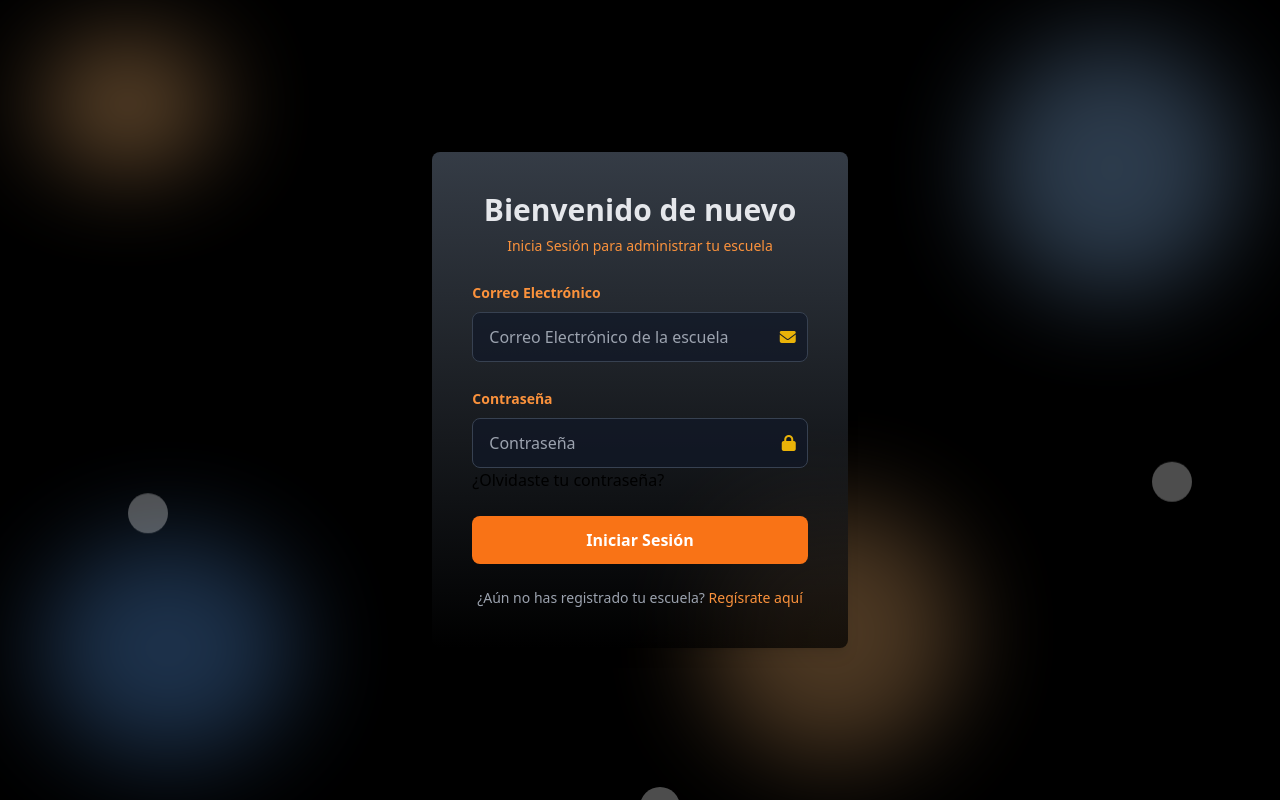
After one commit to KevinAlejandroParra/clasmment-academy, a PHP site: page /login_escuela.php in a window 1280 px wide. The commit adds this page. Run offline with PHP 8.4, Linux system fonts and the light colour scheme; some libraries are stand-ins or nearby versions.

Commit message:
register and login escuela functional

```diff
--- a/SQL/classment-academy.sql
+++ b/SQL/classment-academy.sql
@@ -13,9 +13,12 @@ CREATE TABLE `roles` (
 CREATE TABLE `escuelas` (
   `escuela_id` INT NOT NULL PRIMARY KEY AUTO_INCREMENT,
   `escuela_nombre` VARCHAR(100) NOT NULL,
+  `escuela_documento` ENUM ('NIT') NOT NULL,
   `escuela_descripcion` TEXT,
   `escuela_telefono` VARCHAR(20) NOT NULL,
   `escuela_direccion` TEXT NOT NULL,
+  `escuela_correo` VARCHAR (100)  NOT NULL,
+  `escuela_password`  VARCHAR (255) NOT NULL,
   `escuela_imagen_url` VARCHAR(255) DEFAULT '/IMG/escuelas/nf.jpg',
   `escuela_fecha_creacion` TIMESTAMP DEFAULT CURRENT_TIMESTAMP,
   `escuela_estado` ENUM('activo', 'inactivo') DEFAULT 'activo'
--- /dev/null
+++ b/login_escuela.php
@@ -0,0 +1,159 @@
+<?php
+session_start();
+require "PHP/conexion.php";
+
+if($_SERVER["REQUEST_METHOD"] === "POST"){
+
+    //valores requeridos para el inicio de sesión
+    $user = $_POST["escuela_correo"];
+    $pass = $_POST["escuela_password"];
+
+    //sonculta sql
+    $escuela_query = "SELECT * FROM `escuelas` WHERE escuela_correo = :correo AND escuela_estado = :estado";
+    $stmt = $conn->prepare($escuela_query);
+    $stmt->bindValue(":correo",$user, PDO::PARAM_STR);
+    $stmt->bindValue(":estado", "activo", PDO::PARAM_STR);
+    $stmt->execute();
+
+    $escuela = $stmt->fetch(PDO::FETCH_ASSOC);
+
+    //verificar la contraseña encriptada
+    if($escuela){
+        if(password_verify($pass,$escuela['escuela_password'])){
+
+            //guardar información de la escuela al iniciar
+            $_SESSION['escuela_id'] = $escuela['escuela_id'];
+            $_SESSION['escuela_nombre'] = $escuela['escuela_nombre'];
+            $_SESSION['escuela_documento'] = $escuela['escuela_documento'];
+            $_SESSION['escuela_descripcion'] = $escuela['escuela_descripcion'];
+            $_SESSION['escuela_telefono'] = $escuela['escuela_telefono'];
+            $_SESSION['escuela_direccion'] = $escuela['escuela_direccion'];
+            $_SESSION['escuela_correo'] = $escuela['escuela_correo'];
+            $_SESSION['escuela_password'] = $escuela['escuela_password'];
+            $_SESSION['escuela_imagen_url'] = $escuela['escuela_imagen_url'];
+            $_SESSION['escuela_fecha_creacion'] = $escuela['escuela_fecha_creacion'];
+
+            //realizado correctamente
+            echo "Inicio de sesión exitoso";
+            //redirigir al index
+            header("Location: index.php");
+            exit;
+        } else {
+            echo "Correo electrónico o contraseña de su escuela incorrectos";
+        }
+    } else {
+        echo "Correo electrónico o contraseña de su escuela incorrectos";
+    }
+}
+?>
+
+<!DOCTYPE html>
+<html lang="en">
+<head>
+    <meta charset="UTF-8">
+    <meta name="viewport" content="width=device-width, initial-scale=1.0">
+    <title>Login Escuela</title>
+    <script src="https://cdn.tailwindcss.com"></script>
+    <link rel="stylesheet" href="https://cdnjs.cloudflare.com/ajax/libs/font-awesome/6.4.0/css/all.min.css" integrity="sha512-iecdLmaskl7CVkqkXNQ/ZH/XLlvWZOJyj7Yy7tcenmpD1ypASozpmT/E0iPtmFIB46ZmdtAc9eNBvH0H/ZpiBw==" crossorigin="anonymous" referrerpolicy="no-referrer" />
+    <link rel="shortcut icon" href="IMG/logo_mini.png" type="image/x-icon">
+    <style>
+    .gradient-circle {
+      position: absolute;
+      border-radius: 50%;
+      filter: blur(50px);
+    }
+
+    body {
+      margin: 0;
+      height: 100vh;
+      background-color: #1e3c72;
+      overflow: hidden;
+    }
+
+    .bubble-container {
+      position: absolute;
+      width: 100%;
+      height: 100%;
+      pointer-events: none; /* Para que las burbujas no interfieran con los elementos interactivos */
+    }
+
+    .bubble {
+      position: absolute;
+      bottom: -100px;
+      width: 40px;
+      height: 40px;
+      background: rgba(255, 255, 255, 0.3);
+      border-radius: 50%;
+      animation: rise 10s infinite ease-in-out;
+    }
+
+    @keyframes rise {
+      0% { transform: translateY(0); }
+      100% { transform: translateY(-1200px); }
+    }
+  </style>
+
+</head>
+<div class="bg-black min-h-screen relative overflow-hidden">
+    <!-- Círculos de gradiente -->
+    <div class="gradient-circle w-44 h-32 bg-orange-300 top-10 left-10 opacity-40"></div>
+    <div class="gradient-circle w-64 h-64 bg-blue-300 top-10 right-10 opacity-30"></div>
+    <div class="gradient-circle w-64 h-56 bg-blue-400 bottom-10 left-10 opacity-30"></div>
+    <div class="gradient-circle w-64 h-64 bg-orange-300 bottom-10 right-1/4 opacity-30"></div>
+
+<body class="bg-black min-h-screen relative overflow-hidden" >
+  <!-- Contenedor de burbujas -->
+  <div class="bubble-container">
+    <div class="bubble" style="left: 10%; animation-duration: 12s; animation-delay: 2s;"></div>
+    <div class="bubble" style="left: 30%; animation-duration: 10s; animation-delay: 0s;"></div>
+    <div class="bubble" style="left: 50%; animation-duration: 15s; animation-delay: 4s;"></div>
+    <div class="bubble" style="left: 70%; animation-duration: 8s; animation-delay: 6s;"></div>
+    <div class="bubble" style="left: 90%; animation-duration: 14s; animation-delay: 1s;"></div>
+  </div>
+
+  <!--Contenedor de login-->
+  <div class="flex items-center justify-center min-h-screen relative z-10">
+    <div class="w-full-w-lg- p-8">
+        <div class="bg-gradient-to-b from-gray-600/70 to-black/70 p-10 rounded-lg backdrop-blur-lg shadow-lg space-y-6">
+            <div class="text-center">
+                <h2 class="font-bold text-3xl text-gray-200">Bienvenido de nuevo</h2>
+                <p class="text-sm mt-2 text-orange-400">Inicia Sesión para administrar tu escuela</p>
+            </div>
+
+            <!--espacio para el próximo div y evitar errores-->
+            <form action="login_escuela.php" method="post" class="space-y-6">
+                <div class="space-y-2"> <label for="escuela_correo" class="text-sm font-semibold text-orange-400">Correo Electrónico</label>
+                  <div class="relative">
+                     <input type="email" id="escuela_correo" name="escuela_correo" placeholder="Correo Electrónico de la escuela"
+                     class="w-full px-4 py-3 bg-gray-900/70 border border-gray-700 rounded-lg focus:outline-none focus:ring-2 focus:ring-orange-400 text-white" required>
+                     <i class="fa fa-envelope absolute top-1/2 right-3 transform -translate-y-1/2 text-yellow-500"></i>
+                  </div>
+                </div>
+
+                <div class="space-y-2">
+                    <label for="escuela_password" class="text-sm font-semibold text-orange-400">Contraseña</label>
+                      <div class="relative">
+                         <input type="password" id="usuario_password" name="usuario_password" placeholder="Contraseña"
+                         class="w-full px-4 py-3 bg-gray-900/70 border border-gray-700 rounded-lg focus:outline-none focus:ring-2 focus:ring-orange-400 text-white" required>
+                         <i class="fa fa-lock absolute top-1/2 right-3 transform -translate-y-1/2 text-yellow-500"></i>
+                      </div>
+                </div>
+
+                <a href="PHP/recovery.php" clas="text-sm mt-2 text-orange-400">¿Olvidaste tu contraseña?</a>
+
+                  <button type="submit" class="w-full bg-orange-500 hover:bg-orange-600 text-white font-bold py-3 px-4 rounded-lg transition duration-300">
+                    Iniciar Sesión
+                  </button>
+
+            </form>
+            <div class="text-center">
+                <p class="text-sm text-gray-400">¿Aún no has registrado tu escuela? <a href="register_escuela_vista.php" class="text-orange-400 hover:text-orange-300">Regísrate aquí</a></p>
+            </div>
+
+        </div>
+    </div>
+  </div>
+<body>
+
+</body>
+</html>
```
Also changed, not shown: PHP/register_escuela.php (+68 -0 lines), register_escuela_vista.php (added, +142 -0 lines).
